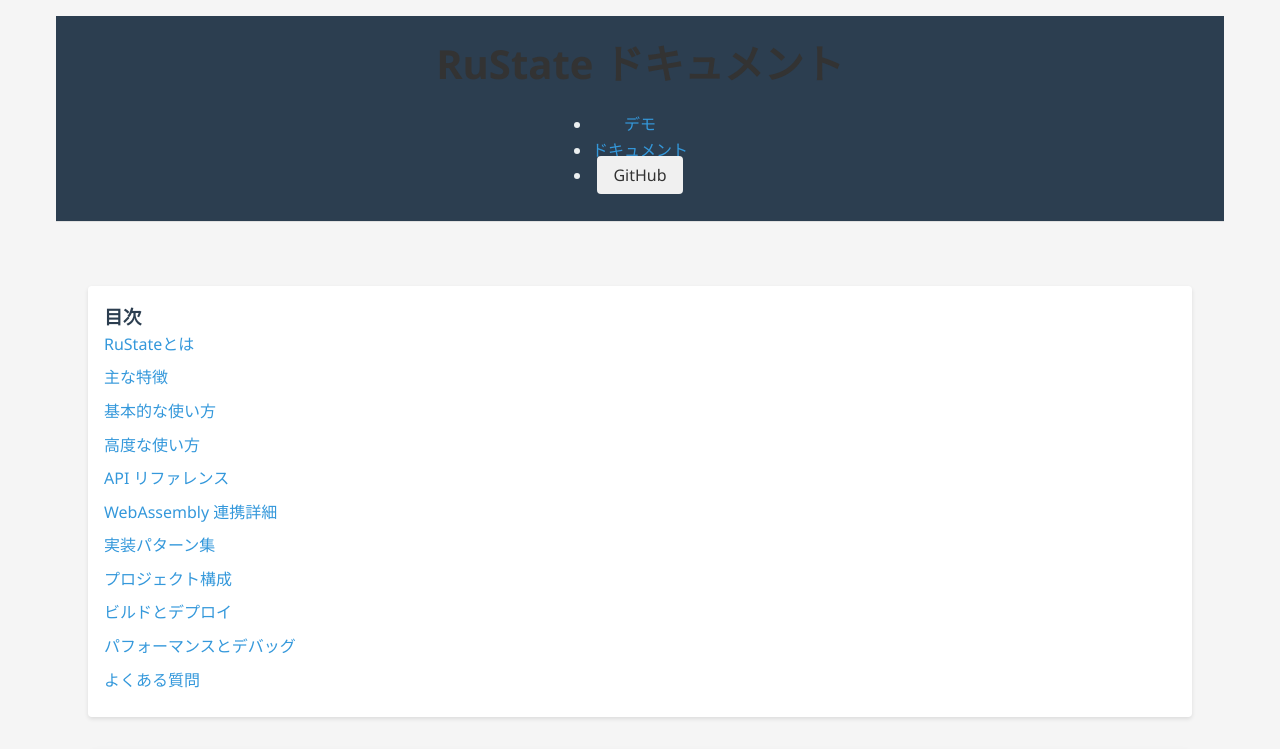
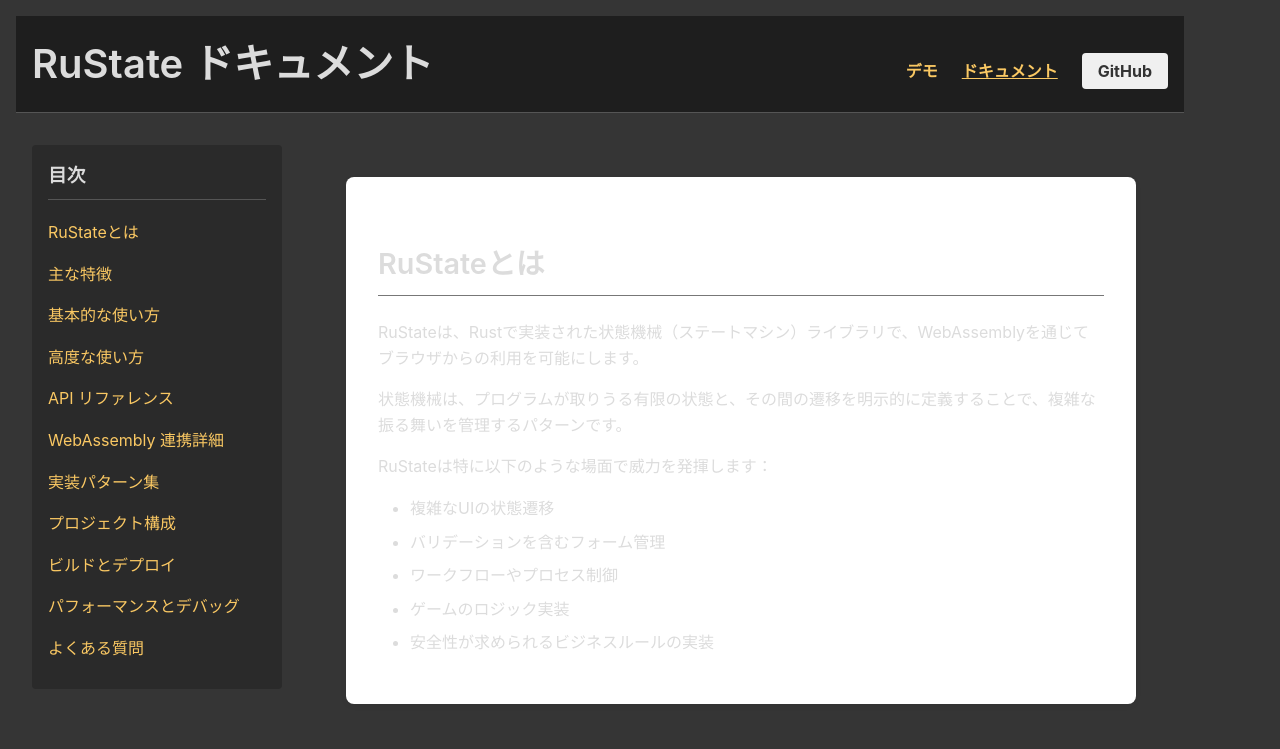
Before and after one commit to com-junkawasaki/rustate, a website: page web/docs.html in a window 1280 px wide. Shown: the top 749 px of the page. Drawn offline with Linux system fonts and the light colour scheme.

Commit message:
ドキュメントのスタイルを大幅に改善し、Rustの型安全性を活かした状態管理やWebAssemblyとの連携方法を詳細に説明しました。また、目次を整理し、各セクションにIDを付与してナビゲーションを向上させました。さらに、APIリファレンスやエラーハンドリングの方法についても新たに情報を追加しました。

```diff
--- a/web/docs.html
+++ b/web/docs.html
@@ -6,46 +6,146 @@
     <title>RuState - ドキュメント</title>
     <link rel="stylesheet" href="style.css">
     <style>
-        .docs-container {
-            max-width: 960px;
-            margin: 0 auto;
+        /* Rust Doc Style Overrides */
+        :root {
+            --bg-color: #353535; /* Main background */
+            --sidebar-bg-color: #2A2A2A; /* Sidebar background */
+            --header-bg-color: #1E1E1E; /* Header background */
+            --text-color: #DCDCDC; /* Main text */
+            --link-color: #FAC863; /* Links */
+            --code-bg-color: #2A2A2A; /* Code block background */
+            --border-color: #555;
+            --heading-border-color: #777;
+            --table-header-bg: #444;
+            --table-border-color: #666;
         }
 
-        .docs-container h2 {
+        body {
+            background-color: var(--bg-color);
+            color: var(--text-color);
+            font-family: -apple-system, BlinkMacSystemFont, "Segoe UI", Roboto, "Helvetica Neue", Arial, sans-serif;
+            line-height: 1.6;
+            margin: 0;
+        }
+
+        header {
+            background-color: var(--header-bg-color);
+            padding: 1rem 0;
+            border-bottom: 1px solid var(--border-color);
+        }
+
+        header .container {
+            max-width: 1200px;
+            margin: 0 auto;
+            padding: 0 1rem;
+            display: flex;
+            justify-content: space-between;
+            align-items: center;
+        }
+
+        header h1 {
+            color: var(--text-color);
+            margin: 0;
+        }
+
+        header nav ul {
+            list-style: none;
+            padding: 0;
+            margin: 0;
+            display: flex;
+        }
+
+        header nav ul li {
+            margin-left: 1.5rem;
+        }
+
+        header nav a {
+            color: var(--link-color);
+            text-decoration: none;
+            font-weight: bold;
+        }
+        header nav a:hover, header nav a.active {
+            text-decoration: underline;
+        }
+
+        .docs-layout {
+            display: flex;
+            max-width: 1200px;
+            margin: 2rem auto;
+            padding: 0 1rem;
+        }
+
+        .docs-sidebar {
+            width: 250px;
+            flex-shrink: 0;
+            margin-right: 2rem;
+            position: sticky;
+            top: 20px;
+            height: calc(100vh - 40px); /* Adjust based on header/footer */
+            overflow-y: auto;
+        }
+
+        .docs-main-content {
+            flex-grow: 1;
+            min-width: 0; /* Prevent overflow issues */
+        }
+
+        /* Overwrite existing styles */
+        .docs-container { /* Remove fixed width */
+            max-width: none;
+            margin: 0;
+        }
+
+        .docs-main-content h2 { /* Updated heading style */
             margin-top: 2rem;
             padding-bottom: 0.5rem;
-            border-bottom: 2px solid var(--primary-color);
+            border-bottom: 1px solid var(--heading-border-color);
+            color: var(--text-color);
         }
 
-        .docs-container h3 {
+        .docs-main-content h3 { /* Updated subheading style */
             margin-top: 1.5rem;
-            color: var(--secondary-color);
+            color: var(--link-color); /* Use link color for emphasis */
         }
 
         pre {
-            background-color: #f8f8f8;
+            background-color: var(--code-bg-color);
+            color: var(--text-color);
             padding: 1rem;
             border-radius: 4px;
             overflow-x: auto;
-            border-left: 4px solid var(--primary-color);
+            border: 1px solid var(--border-color); /* Use border instead of left border */
+            font-family: 'SFMono-Regular', Consolas, 'Liberation Mono', Menlo, Courier, monospace;
         }
 
         code {
-            font-family: 'Courier New', monospace;
+            font-family: inherit; /* Use pre's font */
+            background-color: rgba(255, 255, 255, 0.1); /* Slight background for inline code */
+            padding: 0.2em 0.4em;
+            border-radius: 3px;
         }
 
-        .code-block {
-            margin: 1rem 0;
+        pre code {
+             background-color: transparent;
+             padding: 0;
+             border-radius: 0;
         }
 
         .nav-container {
-            position: sticky;
-            top: 20px;
+            position: static; /* Remove sticky positioning from original */
             padding: 1rem;
-            background-color: white;
+            background-color: var(--sidebar-bg-color);
             border-radius: 4px;
-            box-shadow: 0 2px 4px rgba(0,0,0,0.1);
-            margin-bottom: 2rem;
+            box-shadow: none; /* Remove shadow */
+            margin-bottom: 0; /* Remove margin */
+        }
+
+        .nav-container h3 {
+             color: var(--text-color);
+             margin-top: 0;
+             margin-bottom: 1rem;
+             border-bottom: 1px solid var(--border-color);
+             padding-bottom: 0.5rem;
         }
 
         .nav-container ul {
@@ -58,26 +158,31 @@
         }
 
         .nav-container a {
-            color: var(--primary-color);
+            color: var(--link-color);
             text-decoration: none;
+            display: block; /* Make links easier to click */
+            padding: 0.25rem 0;
         }
 
         .nav-container a:hover {
             text-decoration: underline;
+            background-color: rgba(255, 255, 255, 0.05);
         }
 
         .back-to-demo {
             display: inline-block;
             margin-top: 1rem;
             padding: 0.5rem 1rem;
-            background-color: var(--primary-color);
-            color: white;
+            background-color: var(--link-color);
+            color: var(--header-bg-color); /* Dark text on light button */
             text-decoration: none;
             border-radius: 4px;
+            font-weight: bold;
         }
 
         .implementation-notes {
-            background-color: #f8f9fa;
+            background-color: rgba(0, 0, 0, 0.2);
+            border: 1px solid var(--border-color);
             padding: 1rem;
             border-radius: 4px;
             margin: 1rem 0;
@@ -87,17 +192,24 @@
             width: 100%;
             border-collapse: collapse;
             margin: 1rem 0;
+            border: 1px solid var(--table-border-color);
         }
 
         .api-section table th,
         .api-section table td {
-            border: 1px solid #ddd;
-            padding: 0.5rem;
+            border: 1px solid var(--table-border-color);
+            padding: 0.75rem;
             text-align: left;
         }
 
         .api-section table th {
-            background-color: #f2f2f2;
+            background-color: var(--table-header-bg);
+            color: var(--text-color);
+            font-weight: bold;
+        }
+
+        .api-section table tr:nth-child(even) {
+            background-color: rgba(0, 0, 0, 0.1);
         }
 
         .diagram {
@@ -107,7 +219,30 @@
 
         .diagram img {
             max-width: 100%;
+            background-color: #fff; /* Add white background for diagrams if needed */
+            padding: 0.5rem;
+            border-radius: 4px;
         }
+
+        a {
+             color: var(--link-color);
+        }
+        a:hover {
+             text-decoration: underline;
+        }
+
+        footer {
+            margin-top: 3rem;
+            padding: 1.5rem 0;
+            text-align: center;
+            border-top: 1px solid var(--border-color);
+            color: #aaa;
+        }
+
+        footer a {
+            color: var(--link-color);
+        }
+
     </style>
 </head>
 <body>
@@ -124,7 +259,8 @@
         </div>
     </header>
 
-    <main class="documentation">
+    <div class="docs-layout">
+        <aside class="docs-sidebar">
             <div class="nav-container">
                 <h3>目次</h3>
                 <ul>
@@ -141,7 +277,9 @@
                     <li><a href="#faq">よくある質問</a></li>
                 </ul>
             </div>
+        </aside>
 
+        <main class="docs-main-content">
             <section id="about" class="doc-section">
                 <h2>RuStateとは</h2>
                 <p>RuStateは、Rustで実装された状態機械（ステートマシン）ライブラリで、WebAssemblyを通じてブラウザからの利用を可能にします。</p>
@@ -649,6 +787,7 @@
                 </dl>
             </section>
         </main>
+    </div>
 
     <footer>
         <div class="container">
```
Lines whose indentation alone changed are shown as unchanged.
